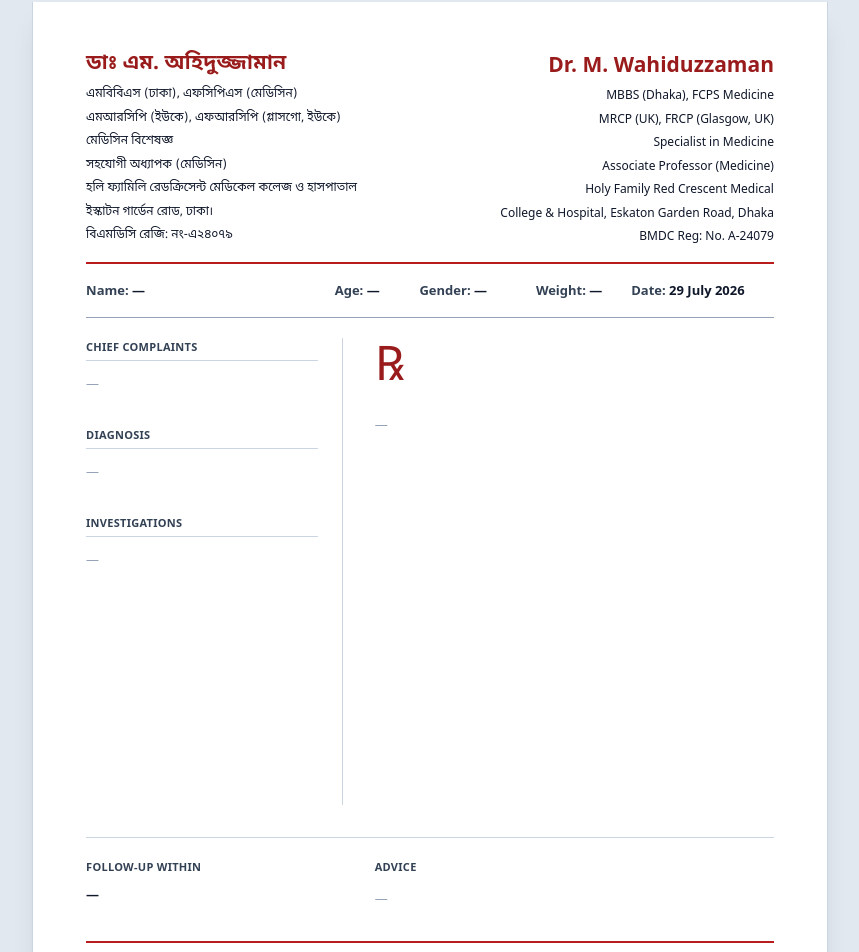
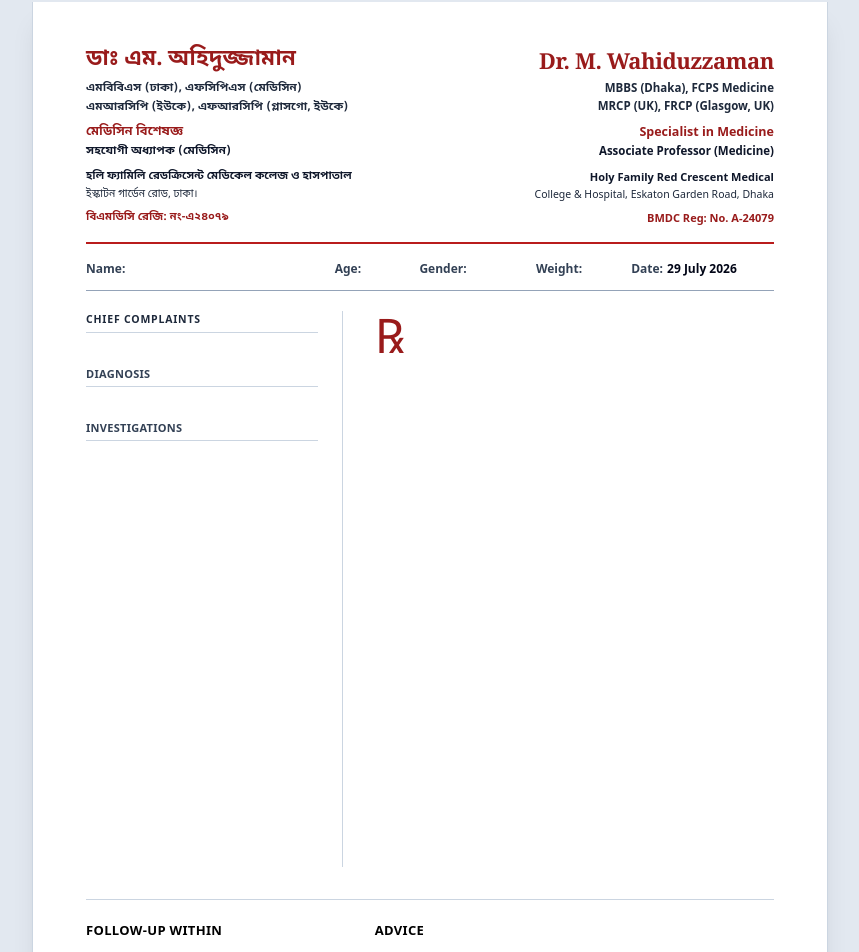
Before and after one commit to dev-kawser/rx-prescription, a React (Vite) app: page / in a window 1280 px wide. Shown: the part 1475-2427 px from the top of the page, without its empty margins (210-1069 px from the left). Built offline with nearby package versions, Linux system fonts and the light colour scheme.

Commit message:
style: finalize prescription typography and letterhead

```diff
--- a/src/components/PrescriptionPreview.jsx
+++ b/src/components/PrescriptionPreview.jsx
@@ -14,6 +14,65 @@ function splitLines(value) {
 
 function containsBengali(value) {
     return /[\u0980-\u09FF]/.test(value)
+}
+
+function getHeaderTextClasses(index, alignment) {
+    const alignmentClass =
+        alignment === 'right' ? 'text-right' : 'text-left'
+
+    if (index === 0) {
+        return `${alignmentClass} text-[20px] font-bold leading-tight tracking-[-0.015em] text-red-800`
+    }
+
+    if (index === 1 || index === 2) {
+        return `${alignmentClass} text-[11px] font-semibold leading-[1.45] text-slate-800`
+    }
+
+    if (index === 3) {
+        return `${alignmentClass} text-[12px] font-bold leading-[1.45] text-slate-950`
+    }
+
+    if (index === 4) {
+        return `${alignmentClass} text-[11px] font-semibold leading-[1.45] text-slate-800`
+    }
+
+    if (index === 5 || index === 6) {
+        return `${alignmentClass} text-[10.5px] font-medium leading-[1.45] text-slate-700`
+    }
+
+    return `${alignmentClass} text-[10.5px] font-bold leading-[1.45] text-red-800`
+}
+
+function getHeaderRowSpacing(index) {
+    if (index === 3 || index === 5 || index === 7) {
+        return 'mt-1'
+    }
+
+    return ''
+}
+
+function getFooterLineClasses(index) {
+    if (index === 0) {
+        return 'text-[15px] font-bold leading-[1.35] tracking-normal text-red-800'
+    }
+
+    if (index === 1) {
+        return 'mt-0.5 text-[10.5px] font-bold leading-[1.45] text-slate-950'
+    }
+
+    if (index === 2) {
+        return 'mt-0.5 text-[10.5px] font-bold leading-[1.45] text-slate-950'
+    }
+
+    if (index === 3) {
+        return 'mt-0.5 text-[10.5px] font-extrabold leading-[1.45] text-red-800'
+    }
+
+    if (index === 4) {
+        return 'mt-0.5 text-[10.5px] font-bold leading-[1.45] text-blue-950'
+    }
+
+    return 'mt-1 text-[9.5px] font-bold leading-[1.5] text-slate-900'
 }
 
 function formatDate(value) {
@@ -52,22 +111,38 @@ function formatDosage(medicine) {
 
 function renderBulletList(items) {
     if (items.length === 0) {
-        return <p className="mt-3 text-slate-400">—</p>
+        return null
     }
 
     return (
-        <ul className="mt-3 list-disc space-y-1 pl-5">
-            {items.map((item, index) => (
+        <ul className="mt-3 space-y-2">
+            {items.map((item, index) => {
+                const isBengali = containsBengali(item)
+
+                return (
                     <li
                         data-print-keep
                         data-pdf-keep
                         key={`${item}-${index}`}
-                    lang={containsBengali(item) ? 'bn' : undefined}
-                    className={containsBengali(item) ? 'font-bengali' : undefined}
+                        lang={isBengali ? 'bn' : undefined}
+                        className="flex items-start gap-2.5"
+                    >
+                        <span
+                            aria-hidden="true"
+                            className="w-2 shrink-0 text-center text-[12px] font-bold leading-[1.6] text-slate-900"
+                        >
+                            •
+                        </span>
+
+                        <span
+                            className={`min-w-0 flex-1 text-[12px] leading-[1.6] text-slate-900 ${isBengali ? 'font-bengali' : ''
+                                }`}
                         >
                             {item}
+                        </span>
                     </li>
-            ))}
+                )
+            })}
         </ul>
     )
 }
@@ -119,39 +194,117 @@ const PrescriptionPreview = forwardRef(function PrescriptionPreview(
         <article
             ref={ref}
             data-prescription-preview
-            className="mx-auto flex min-h-[297mm] w-[210mm] flex-col bg-white px-[14mm] py-[12mm] text-[13px] leading-relaxed text-slate-900 shadow-xl ring-1 ring-slate-300"
+            className="mx-auto flex min-h-[297mm] w-[210mm] flex-col bg-white px-[14mm] py-[12mm] font-sans text-[12.5px] leading-[1.55] text-slate-950 shadow-xl ring-1 ring-slate-300"
         >
             <header
                 data-print-keep
                 data-pdf-keep
-                className="border-b-2 border-red-700 pb-4"
+                className="border-b-[2px] border-red-700 pb-4"
             >
-                <div className="space-y-1">
-                    {DOCTOR_HEADER_ROWS.map((row, index) => (
-                        <div
-                            key={`${row.bengali}-${row.english}`}
-                            className="grid grid-cols-2 gap-8"
+                <div className="grid grid-cols-2 items-start gap-12">
+                    <section className="min-w-0 text-left">
+                        <h1
+                            lang="bn"
+                            className="font-bengali text-[22px] font-extrabold leading-[1.22] tracking-normal text-red-800"
                         >
+                            {DOCTOR_HEADER_ROWS[0].bengali}
+                        </h1>
+
+                        <div className="mt-1.5 space-y-0.5">
                             <p
                                 lang="bn"
-                                className={`font-bengali ${index === 0
-                                    ? 'text-[21px] font-bold text-red-800'
-                                    : 'text-[12px] font-medium'
-                                    }`}
+                                className="font-bengali text-[11.5px] font-semibold leading-[1.45] tracking-normal text-slate-800"
                             >
-                                {row.bengali}
+                                {DOCTOR_HEADER_ROWS[1].bengali}
                             </p>
 
                             <p
-                                className={`text-right ${index === 0
-                                    ? 'text-[21px] font-bold text-red-800'
-                                    : 'text-[12px] font-medium'
-                                    }`}
+                                lang="bn"
+                                className="font-bengali text-[11.5px] font-semibold leading-[1.45] tracking-normal text-slate-800"
                             >
-                                {row.english}
+                                {DOCTOR_HEADER_ROWS[2].bengali}
                             </p>
                         </div>
-                    ))}
+
+                        <div className="mt-2 space-y-0.5">
+                            <p
+                                lang="bn"
+                                className="font-bengali text-[12.5px] font-bold leading-[1.4] tracking-normal text-red-800"
+                            >
+                                {DOCTOR_HEADER_ROWS[3].bengali}
+                            </p>
+
+                            <p
+                                lang="bn"
+                                className="font-bengali text-[11.5px] font-semibold leading-[1.4] tracking-normal text-slate-900"
+                            >
+                                {DOCTOR_HEADER_ROWS[4].bengali}
+                            </p>
+                        </div>
+
+                        <div className="mt-2.5 space-y-0.5">
+                            <p
+                                lang="bn"
+                                className="font-bengali text-[11px] font-semibold leading-[1.45] tracking-normal text-slate-900"
+                            >
+                                {DOCTOR_HEADER_ROWS[5].bengali}
+                            </p>
+
+                            <p
+                                lang="bn"
+                                className="font-bengali text-[10.5px] font-medium leading-[1.45] tracking-normal text-slate-800"
+                            >
+                                {DOCTOR_HEADER_ROWS[6].bengali}
+                            </p>
+                        </div>
+
+                        <p
+                            lang="bn"
+                            className="mt-2 font-bengali text-[11px] font-bold leading-[1.4] tracking-normal text-red-800"
+                        >
+                            {DOCTOR_HEADER_ROWS[7].bengali}
+                        </p>
+                    </section>
+
+                    <section className="min-w-0 text-right">
+                        <h1 className="font-serif text-[22px] font-extrabold leading-[1.2] tracking-[-0.02em] text-red-800">
+                            {DOCTOR_HEADER_ROWS[0].english}
+                        </h1>
+
+                        <div className="mt-1.5 space-y-0.5">
+                            <p className="text-[11.5px] font-semibold leading-[1.45] text-slate-800">
+                                {DOCTOR_HEADER_ROWS[1].english}
+                            </p>
+
+                            <p className="text-[11.5px] font-semibold leading-[1.45] text-slate-800">
+                                {DOCTOR_HEADER_ROWS[2].english}
+                            </p>
+                        </div>
+
+                        <div className="mt-2 space-y-0.5">
+                            <p className="text-[12.5px] font-bold leading-[1.4] text-red-800">
+                                {DOCTOR_HEADER_ROWS[3].english}
+                            </p>
+
+                            <p className="text-[11.5px] font-semibold leading-[1.4] text-slate-900">
+                                {DOCTOR_HEADER_ROWS[4].english}
+                            </p>
+                        </div>
+
+                        <div className="mt-2.5 space-y-0.5">
+                            <p className="text-[11px] font-semibold leading-[1.45] text-slate-900">
+                                {DOCTOR_HEADER_ROWS[5].english}
+                            </p>
+
+                            <p className="text-[10.5px] font-medium leading-[1.45] text-slate-800">
+                                {DOCTOR_HEADER_ROWS[6].english}
+                            </p>
+                        </div>
+
+                        <p className="mt-2 text-[11px] font-bold leading-[1.4] text-red-800">
+                            {DOCTOR_HEADER_ROWS[7].english}
+                        </p>
+                    </section>
                 </div>
             </header>
 
@@ -164,16 +317,21 @@ const PrescriptionPreview = forwardRef(function PrescriptionPreview(
                 {patientInformation.map((item) => (
                     <div
                         key={item.label}
-                        className={`min-w-0 ${item.width}`}
+                        className="min-w-0"
                     >
-                        <p className=" border-slate-500 pb-1">
-                            <span className="font-bold text-slate-700">
+                        <p
+                            className={`text-[12px] ${item.label === 'Name' ? '' : 'whitespace-nowrap'
+                                }`}
+                        >
+                            <span className="font-semibold text-slate-700">
                                 {item.label}:
-                            </span>{' '}
+                            </span>
 
-                            <span className="font-semibold text-slate-900">
-                                {item.value || '—'}
+                            {item.value && (
+                                <span className="ml-1 font-semibold text-slate-950">
+                                    {item.value}
                                 </span>
+                            )}
                         </p>
                     </div>
                 ))}
@@ -182,7 +340,7 @@ const PrescriptionPreview = forwardRef(function PrescriptionPreview(
             <div className="mt-5 grid flex-1 grid-cols-[0.9fr_1.4fr] gap-8">
                 <aside className="border-r border-slate-300 pr-6">
                     <section>
-                        <h2 className="border-b border-slate-300 pb-1 text-[11px] font-bold uppercase tracking-wide text-slate-700">
+                        <h2 className="border-b border-slate-300 pb-1 text-[10.5px] font-bold uppercase tracking-[0.075em] text-slate-800">
                             Chief Complaints
                         </h2>
 
@@ -211,7 +369,7 @@ const PrescriptionPreview = forwardRef(function PrescriptionPreview(
                         {RX_SYMBOL}
                     </div>
 
-                    {medicines.length > 0 ? (
+                    {medicines.length > 0 && (
                         <ol className="mt-7 space-y-5">
                             {medicines.map((medicine, index) => {
                                 const dosage = formatDosage(medicine)
@@ -223,20 +381,20 @@ const PrescriptionPreview = forwardRef(function PrescriptionPreview(
                                         data-print-keep
                                         data-pdf-keep
                                         key={medicine.id}
-                                        className="flex items-start gap-2"
+                                        className="flex items-start gap-3"
                                     >
-                                        <span className="w-6 shrink-0 font-bold">
+                                        <span className="w-7 shrink-0 font-semibold text-slate-950">
                                             {index + 1}.
                                         </span>
 
-                                        <div>
+                                        <div className="min-w-0 flex-1">
                                             <p
                                                 lang={
                                                     containsBengali(medicine.name)
                                                         ? 'bn'
                                                         : undefined
                                                 }
-                                                className={`font-semibold ${containsBengali(medicine.name)
+                                                className={`text-[13px] font-semibold tracking-[0.01em] text-slate-950 ${containsBengali(medicine.name)
                                                     ? 'font-bengali'
                                                     : ''
                                                     }`}
@@ -245,7 +403,7 @@ const PrescriptionPreview = forwardRef(function PrescriptionPreview(
                                             </p>
 
                                             {(dosage || instruction || duration) && (
-                                                <div className="mt-1 flex flex-wrap items-baseline gap-x-6 gap-y-1 text-[12px] text-slate-700">
+                                                <div className="mt-1.5 flex flex-wrap items-baseline gap-x-7 gap-y-1 text-[11.5px] leading-5">
                                                     {dosage && (
                                                         <span className="font-medium text-slate-800">
                                                             {dosage}
@@ -275,7 +433,7 @@ const PrescriptionPreview = forwardRef(function PrescriptionPreview(
                                                                     ? 'bn'
                                                                     : undefined
                                                             }
-                                                            className={`text-slate-700 ${containsBengali(duration)
+                                                            className={`font-medium text-slate-700 ${containsBengali(duration)
                                                                 ? 'font-bengali'
                                                                 : ''
                                                                 }`}
@@ -290,25 +448,25 @@ const PrescriptionPreview = forwardRef(function PrescriptionPreview(
                                 )
                             })}
                         </ol>
-                    ) : (
-                        <p className="mt-7 text-slate-400">—</p>
                     )}
                 </section>
             </div>
 
             <section className="mt-8 grid grid-cols-[0.9fr_1.4fr] gap-8 border-t border-slate-300 pt-5">
                 <div className="pr-6">
-                    <h2 className="text-[11px] font-bold uppercase tracking-wide text-slate-700">
+                    <h2 className="text-[13px] font-black uppercase tracking-wide text-black">
                         Follow-up within
                     </h2>
 
-                    <p className="mt-2 font-semibold">
-                        {prescription.followUp || '—'}
+                    {prescription.followUp.trim() && (
+                        <p className="mt-2 text-[12px] font-semibold text-slate-900">
+                            {prescription.followUp}
                         </p>
+                    )}
                 </div>
 
                 <div>
-                    <h2 className="text-[11px] font-bold uppercase tracking-wide text-slate-700">
+                    <h2 className="text-[13px] font-black uppercase tracking-wide text-black">
                         Advice
                     </h2>
 
@@ -319,14 +477,13 @@ const PrescriptionPreview = forwardRef(function PrescriptionPreview(
             <footer
                 data-print-keep
                 data-pdf-keep
-                className="mt-8 border-t-2 border-red-700 pt-4 text-center text-[11px] leading-5 text-red-700"
+                className="mt-auto px-2 pt-8 text-center"
             >
                 {CHAMBER_FOOTER_LINES.map((line, index) => (
                     <p
                         key={line}
                         lang="bn"
-                        className={`font-bengali ${index === 0 ? 'text-sm font-bold' : 'font-medium'
-                            }`}
+                        className={`font-bengali tracking-normal ${getFooterLineClasses(index)}`}
                     >
                         {line}
                     </p>
```
Also changed, not shown: src/data/letterhead.js (+4 -4 lines). Lines whose indentation alone changed are shown as unchanged.
